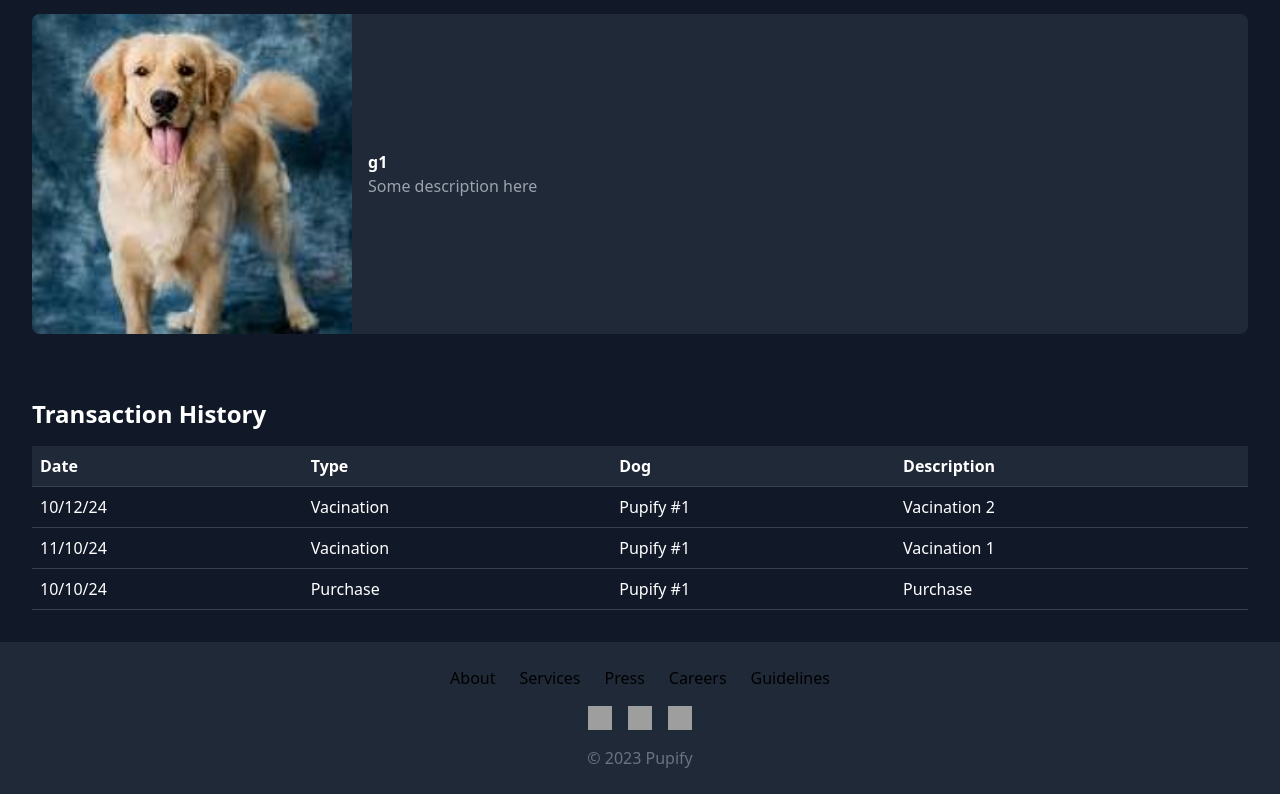
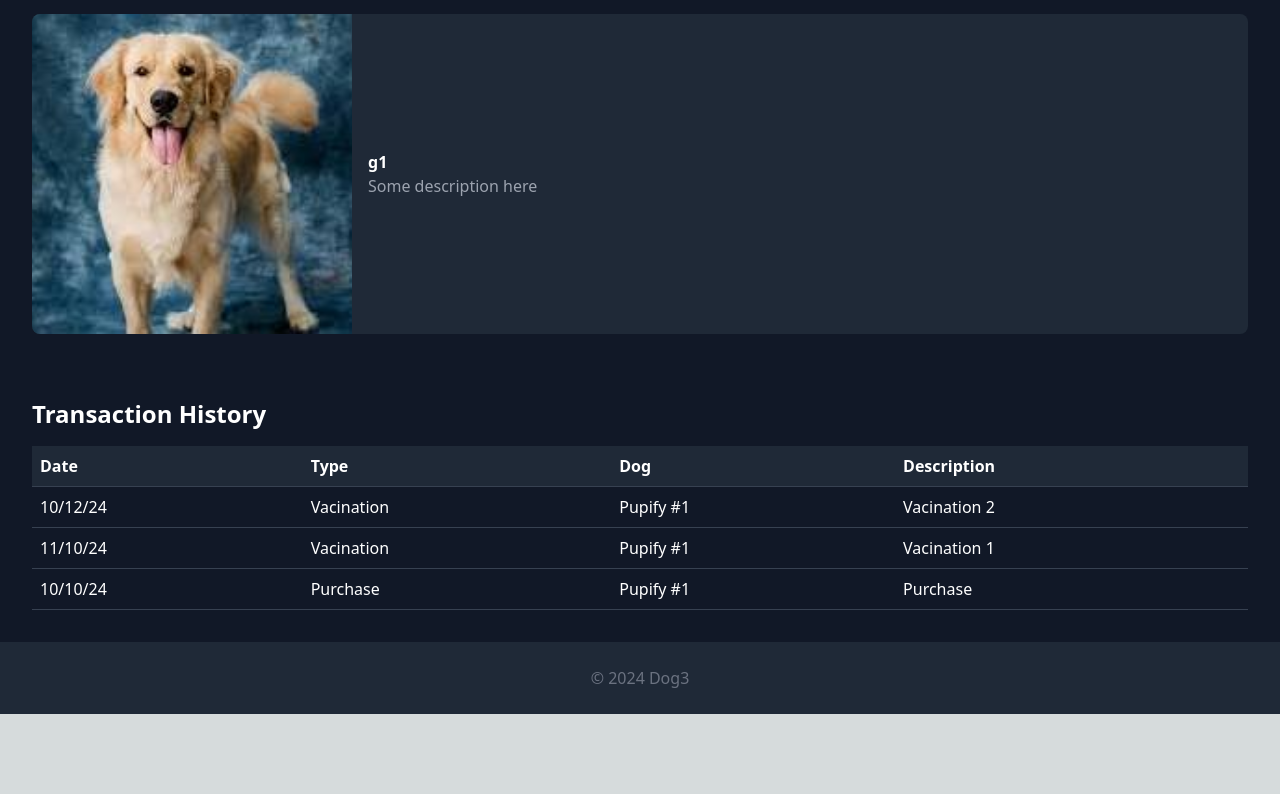
Before and after one commit to aii23/dog3, a Next.js app: page / in a window 1280 px wide. Shown: the part 951-1745 px from the top of the page. After the commit the page ends 1665 px from the top, so only its background shows below. Built offline with nearby package versions, Linux system fonts and the light colour scheme; grey boxes are pictures that could not be loaded.

Commit message:
Commented unused parts in footer

```diff
--- a/components/footer.tsx
+++ b/components/footer.tsx
@@ -3,7 +3,7 @@ import React from 'react';
 const Footer: React.FC = () => {
   return (
     <footer className="p-6 bg-gray-800 text-center">
-      <ul className="flex justify-center space-x-6 mb-4">
+      {/* <ul className="flex justify-center space-x-6 mb-4">
         <li>
           <a href="#" className="hover:text-gray-300">
             About
@@ -40,8 +40,8 @@ const Footer: React.FC = () => {
         <a href="#">
           <img src="/facebook-icon.png" alt="Facebook" className="w-6 h-6" />
         </a>
-      </div>
-      <p className="text-gray-500">&copy; 2023 Pupify</p>{' '}
+      </div> */}
+      <p className="text-gray-500">&copy; 2024 Dog3</p>{' '}
     </footer>
   );
 };
```
